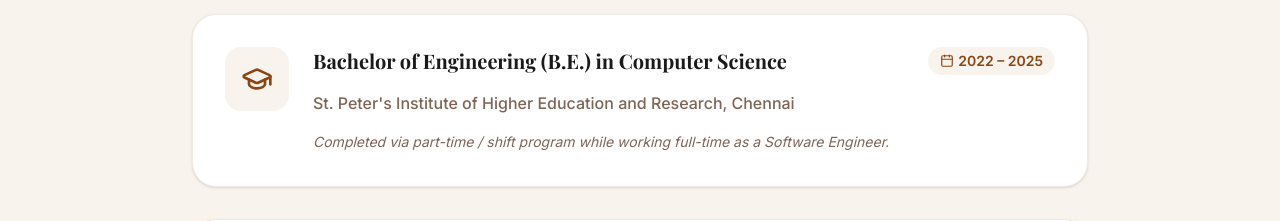
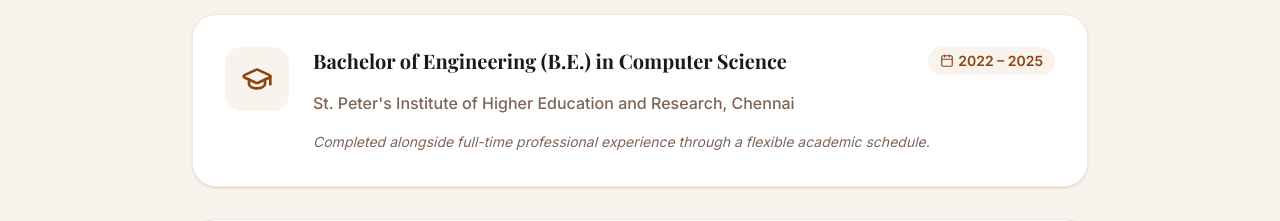
Before and after one commit to ranjith-v-developer/portfolio, a React (Vite) app: page / in a window 1280 px wide. Shown: the part 4580-4801 px from the top of the page. Built offline with nearby package versions, Linux system fonts and the light colour scheme.

Commit message:
feat: update education

```diff
--- a/src/constants.js
+++ b/src/constants.js
@@ -70,7 +70,7 @@
     degree: "Bachelor of Engineering (B.E.) in Computer Science",
     institution: "St. Peter's Institute of Higher Education and Research, Chennai",
     duration: "2022 – 2025",
-    details: "Completed via part-time / shift program while working full-time as a Software Engineer."
+    details: "Completed alongside full-time professional experience through a flexible academic schedule."
   },
   {
     degree: "Diploma in Computer Engineering",
```
